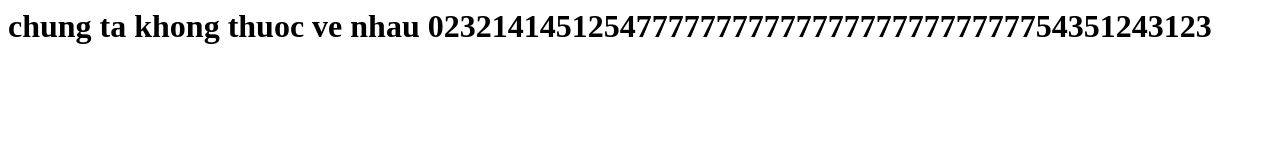
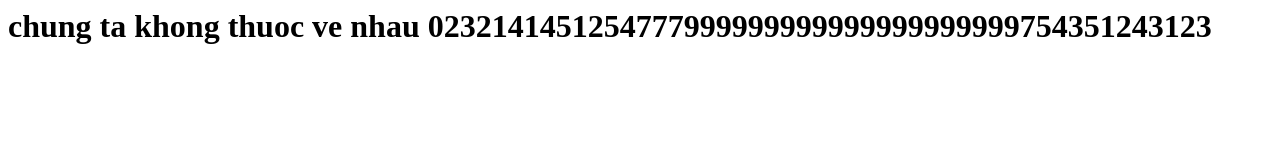
Before and after one commit to HuyTruong9293/practice-1, a plain HTML site: page addmingmoredetaik.html in a window 1280 px wide. Drawn offline with Linux system fonts and the light colour scheme.

Commit message:
3rd Modification

```diff
--- a/addmingmoredetaik.html
+++ b/addmingmoredetaik.html
@@ -1,3 +1,3 @@
 <html>
-    <h1>chung ta khong thuoc ve nhau 0232141451254777777777777777777777777754351243123</h1>
+    <h1>chung ta khong thuoc ve nhau 0232141451254777999999999999999999999754351243123</h1>
 </html>
```
